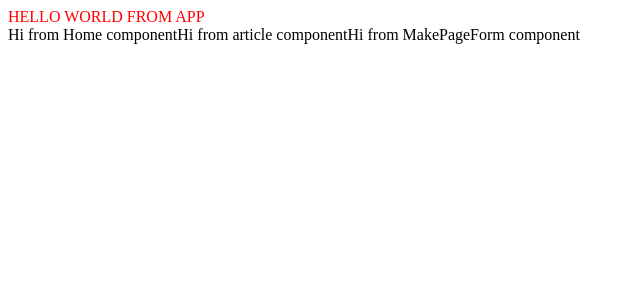
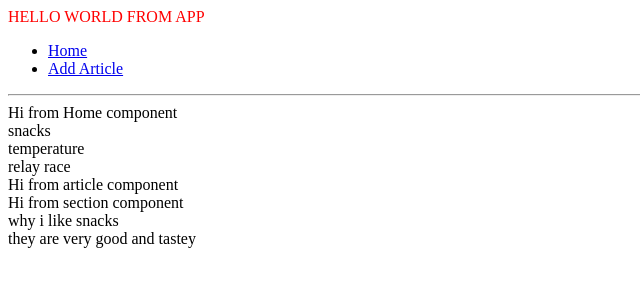
Before and after one commit to jigglypuffnyoi7/AnthropologicalArchive, a React app: page / in a window 1280 px wide. Shown: the top 300 px of the page, without its empty margins (0-640 px from the left). Built offline with nearby package versions, Linux system fonts and the light colour scheme.

Commit message:
working on react router in progress

```diff
--- a/client/App.tsx
+++ b/client/App.tsx
@@ -1,13 +1,51 @@
 import React from 'react';
 import Home from './components/Home';
+import { Routes, Route, Outlet, Link } from "react-router-dom";
+import MakePageForm from './components/MakePageForm';
 
 
 const App = () => {
     return (
         <>
           <div style={{color: 'red'}}>HELLO WORLD FROM APP</div>
-          <Home/>
+          <Routes>
+            <Route path="/" element={<Layout />}>
+            <Route index element={<Home />} />
+            <Route path="makepageform" element={<MakePageForm />} />
+
+            {/* Using path="*"" means "match anything", so this route
+                acts like a catch-all for URLs that we don't have explicit
+                routes for. */}
+            </Route>
+          </Routes>
         </>
     )
 }
+
+function Layout() {
+    return (
+      <div>
+        {/* A "layout route" is a good place to put markup you want to
+            share across all the pages on your site, like navigation. */}
+        <nav>
+          <ul>
+            <li>
+              <Link to="/">Home</Link>
+            </li>
+            <li>
+              <Link to="/makepageform">Add Article</Link>
+            </li>
+          </ul>
+        </nav>
+
+        <hr />
+
+        {/* An <Outlet> renders whatever child route is currently active,
+            so you can think about this <Outlet> as a placeholder for
+            the child routes we defined above. */}
+        <Outlet />
+      </div>
+    );
+  }
+
 export default App
--- a/client/components/Article.tsx
+++ b/client/components/Article.tsx
@@ -1,12 +1,37 @@
 import React from 'react';
+import Section from './Section';
 
 
-const Article = () => {
+const Article = (props: any) => {
 
 
-    return(
+    const Cobj = {
+        heading: 'why i like snacks',
+        text: 'they are very good and tastey'
+    }
+
+
+
+    type ContentObj = {
+        heading: String,
+        text: String
+    }
+
+
+    const sections = [Cobj].map((obj: ContentObj) => {
+        return (
+        <div>
+          <Section info={obj}/>
+        </div>
+        )
+    })
+
+
+    return (
         <>
           Hi from article component
+          <div className='articleTitle'>{props.title}</div>
+          {sections}
         </>
     )
 };
--- a/client/components/Home.tsx
+++ b/client/components/Home.tsx
@@ -2,14 +2,27 @@ import React from 'react';
 import Article from './Article';
 import MakePageForm from './MakePageForm';
 
+
 const Home = () => {
+
+    // query to get names all the name of articles
+    const response = ['snacks', 'temperature', 'relay race']
+
+    const ArticleLinks = response.map(title => {
+        return (
+            <div>
+                {title}
+            </div>
+        )
+    })
 
 
     return(
         <>
           Hi from Home component
+          {ArticleLinks}
           <Article/>
-          <MakePageForm/>
+          {/* <MakePageForm/> */}
         </>
     )
 };
--- /dev/null
+++ b/client/components/Section.tsx
@@ -0,0 +1,23 @@
+import React from 'react';
+
+// type SectionProps = {
+//     info:
+// };
+
+const Section = (props: any) => {
+
+
+    return(
+        <>
+          Hi from section component
+          <div className='sectionHeading'>
+            {props.info.heading}
+          </div>
+          <div className='sectionText'>
+            {props.info.text}
+          </div>
+        </>
+    )
+};
+
+export default Section;
--- a/client/index.tsx
+++ b/client/index.tsx
@@ -1,6 +1,13 @@
 import React from 'react';
 import ReactDOM from 'react-dom/client';
 import App from './App';
+import { BrowserRouter } from 'react-router-dom';
 
 
-ReactDOM.createRoot(document.getElementById('root')!).render(<App />);
+ReactDOM.createRoot(document.getElementById('root')!).render(
+   <React.StrictMode>
+    <BrowserRouter>
+      <App />
+    </BrowserRouter>
+  </React.StrictMode>
+);
--- a/package.json
+++ b/package.json
@@ -21,6 +21,7 @@
     "path": "^0.12.7",
     "react": "^18.2.0",
     "react-dom": "^18.2.0",
+    "react-router-dom": "^6.18.0",
     "ts-node": "^10.9.1",
     "typescript": "^5.2.2",
     "webpack": "^5.89.0"
--- a/styles.css
+++ b/styles.css
@@ -0,0 +1,12 @@
+.articleTitle {
+    font-size: large;
+}
+
+
+.sectionHeading {
+    font-size: medium;
+}
+
+.sectionText {
+    font-size: small;
+}
```
Also changed, not shown: 1 other file (tests, documents, lock files or other folders).
